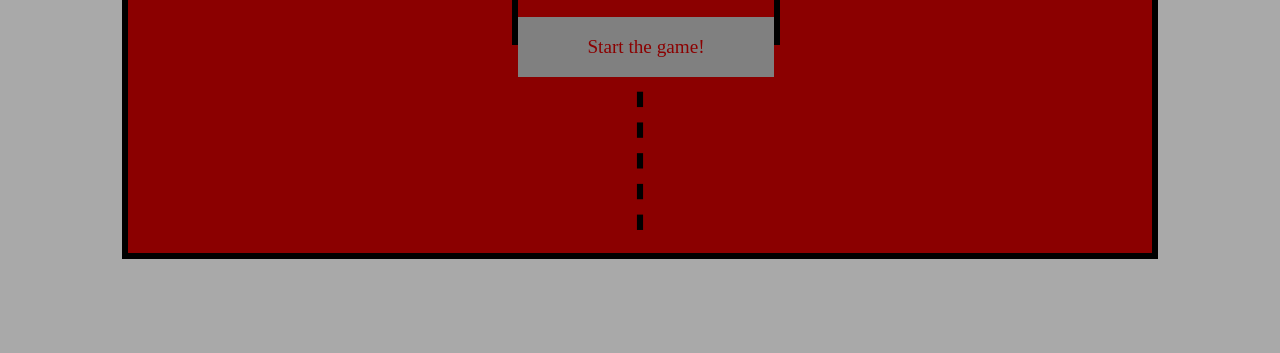
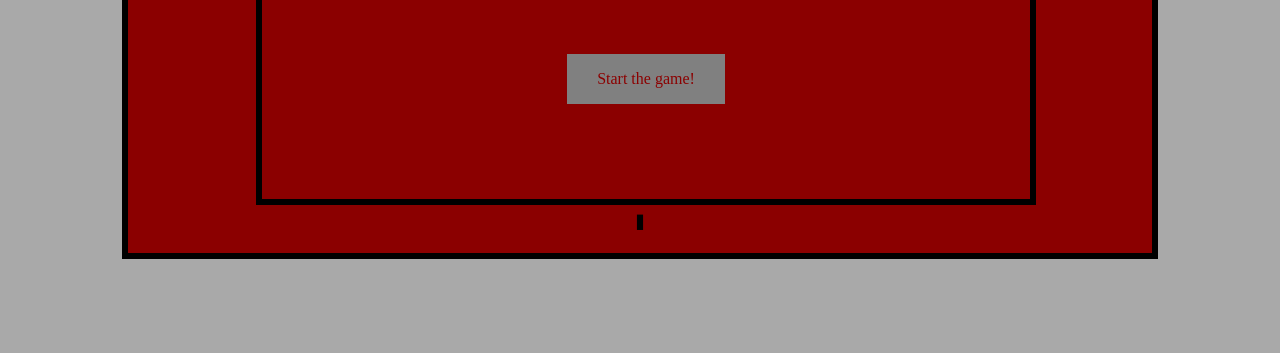
Before and after one commit to MaciejWislowski/Pong, a plain HTML site: page index.html in a window 1280 px wide. Shown: the part 447-800 px from the top of the page. Drawn offline with nearby package versions, Linux system fonts and the light colour scheme.

Commit message:
Updated 0.53

```diff
--- a/script.js
+++ b/script.js
@@ -6,9 +6,9 @@ let docHigh = document.body.clientHeight;
 let arrowU = document.getElementById('arrowUp');
 let arrowD = document.getElementById('arrowDown');
 
-if(document.body.clientWidth/document.body.clientHeight > 2.2) {
+if(document.body.clientWidth/document.body.clientHeight > 2.1) {
     canvas.height = docHigh* 0.95;
-    canvas.width = canvas.height * 2;
+    canvas.width = canvas.height * 1.8;
 } else {
     canvas.width = docWidth * 0.8;
     canvas.height = canvas.width * 0.5;
@@ -298,7 +298,7 @@ function game () {
     aiPosition();
     collistions();
     set();
-    if(document.body.clientWidth/document.body.clientHeight > 2.2) {
+    if(document.body.clientWidth/document.body.clientHeight > 2.1) {
         arrowU.addEventListener("mousedown", moveUp);
         arrowD.addEventListener("mousedown", moveDown);
     }
@@ -328,7 +328,7 @@ function refresh() {
 function wideScreenSupport() {
     let con = document.getElementById('control');
 
-    if(document.body.clientWidth/document.body.clientHeight > 2.2) {
+    if(document.body.clientWidth/document.body.clientHeight > 2.1) {
         let mainContainer = document.getElementById('main-container');
 
         mainContainer.classList.toggle('grid-container');
--- a/style.css
+++ b/style.css
@@ -132,10 +132,10 @@ canvas {
 .message {
     position: absolute;
     display: grid;
-    left:40%;
-    top: 40%;
-    width: 20%;
-    height: 20%;
+    left: 30%;
+    width: 40%;
+    top: 30%;
+    height: 40%;
     align-items: center;
     justify-content: center;
     border: 0.4rem solid black;
@@ -166,14 +166,20 @@ canvas {
 /*#endregion Messages*/
 
 /*#region MediaQueries*/
-@media only screen and (max-width: 1100px) {
+@media only screen and (max-width: 1300px) {
 
     .message {
         left: 20%;
         width: 60%;
+        top: 20%;
+        height: 60%;
     }
 
     .message-txt {
+        font-size: 100%;
+    }
+
+    .message .button {
         font-size: 100%;
     }
 }
@@ -204,7 +210,7 @@ canvas {
 /*#region Control */
 .arrow {
     align-items: center;
-    padding: 0.1rem;
+    padding: 0.5rem;
     justify-content: center;
     border: 0.4rem solid black;
     background-color: gray;
```
